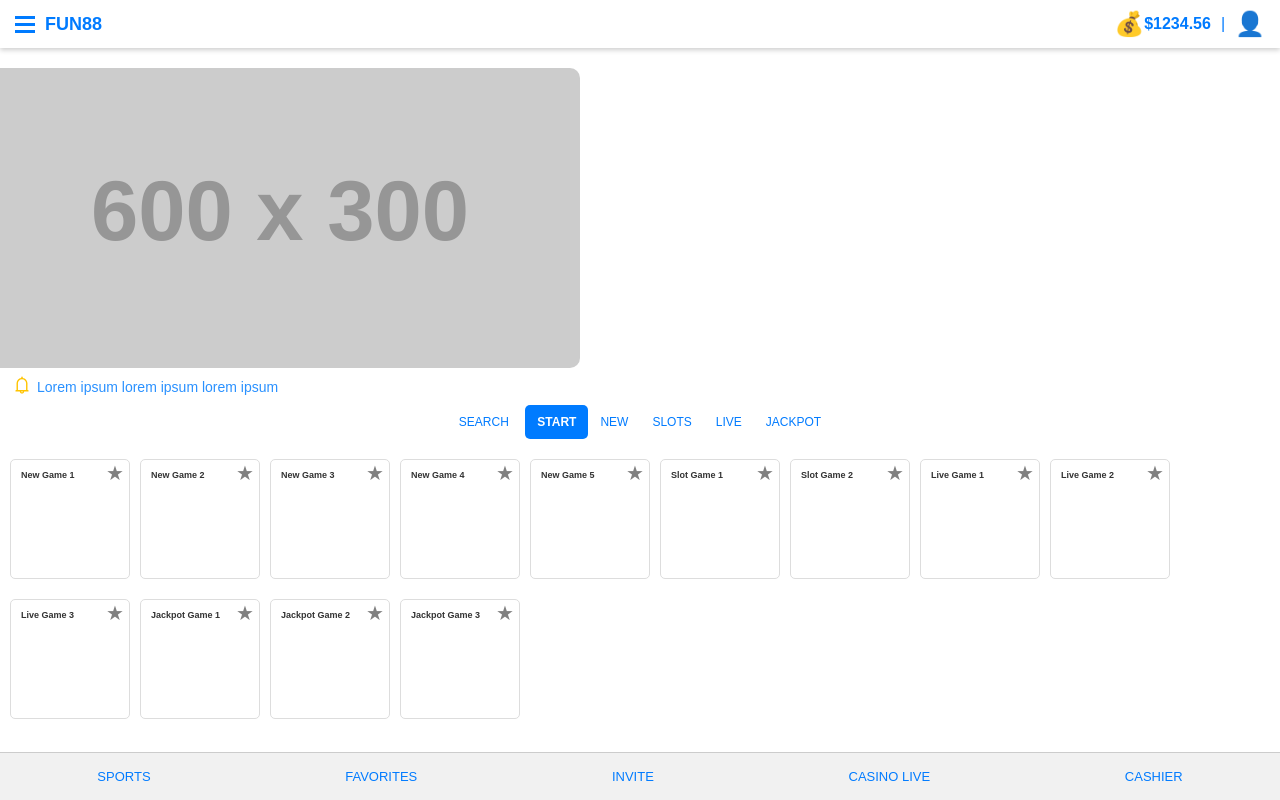
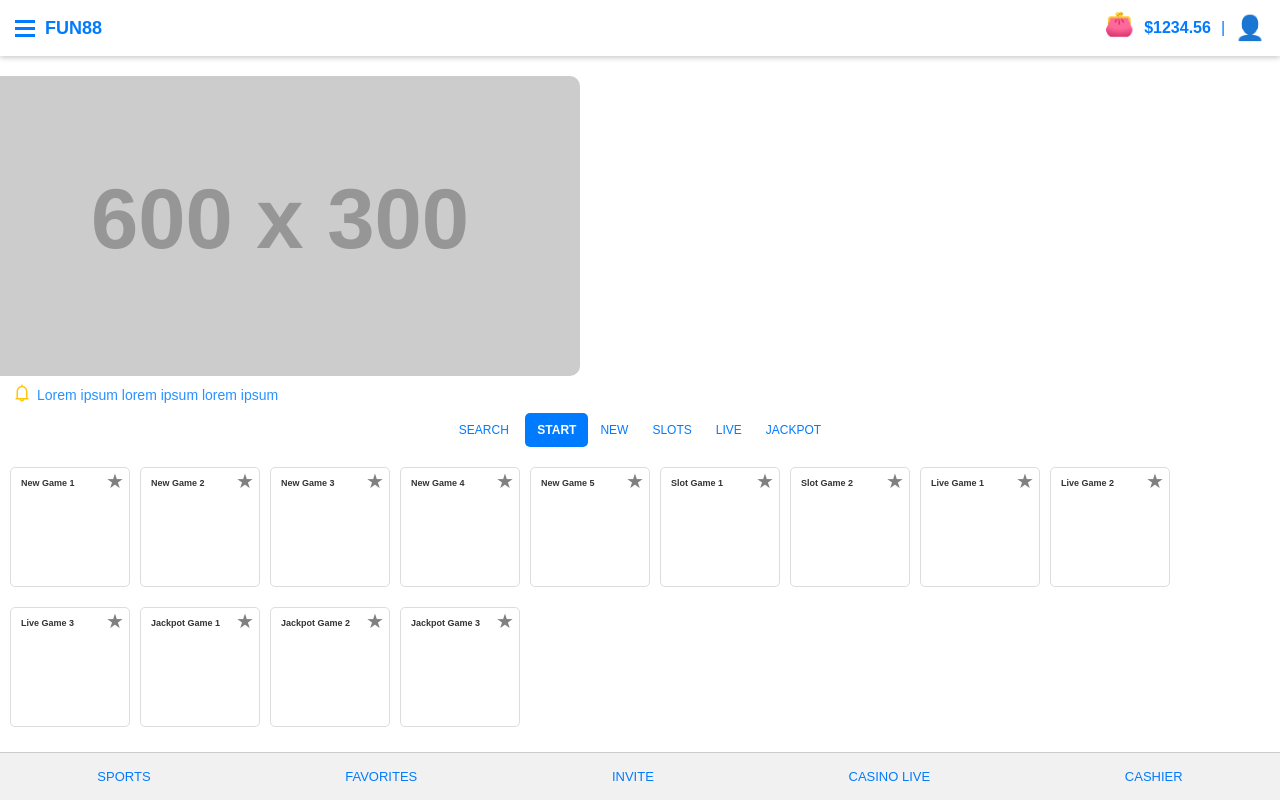
Before and after one commit to tomatojojo/fun88-test-app, a Next.js app: page / in a window 1280 px wide. Built offline with nearby package versions, Linux system fonts and the light colour scheme.

Commit message:
update: navbar fix

```diff
--- a/components/Navbar.tsx
+++ b/components/Navbar.tsx
@@ -2,7 +2,7 @@ import React from 'react';
 import styles from '../styles/Navbar.module.css';
 
 interface NavbarProps {
-  balance: number; // balance prop to pass remaining balance
+  balance: number;
 }
 
 const Navbar: React.FC<NavbarProps> = ({ balance }) => {
@@ -20,7 +20,7 @@ const Navbar: React.FC<NavbarProps> = ({ balance }) => {
 
       {/* Wallet icon, user icon, and balance */}
       <div className={styles.navbar__icons}>
-        <div className={`${styles.navbar__icon} ${styles.navbar__walletIcon}`}>💰</div>
+        <div className={`${styles.navbar__icon} ${styles.navbar__walletIcon}`}>👛</div>
         <div className={styles.navbar__balance}>${balance.toFixed(2)}</div>
         <p>|</p>
         <div className={`${styles.navbar__icon} ${styles.navbar__userIcon}`}>👤</div>
--- a/styles/Navbar.module.css
+++ b/styles/Navbar.module.css
@@ -43,13 +43,20 @@
     font-size: 24px;
     display: flex;
     align-items: center;
-    margin-left: 10px; /* Space between icons */
+    margin-left: 10px;
     color: #007bff;
   }
 
   .navbar__balance {
     font-weight: bold;
     font-size: 16px;
-    margin-right: 10px; /* Space between balance and user icon */
+    margin-right: 10px;
     color: #007bff;
+    vertical-align: bottom;
   }
+
+  .navbar__walletIcon {
+    vertical-align: top;
+    margin-right: 10px;
+    margin-bottom: 8px;
+  }
```
